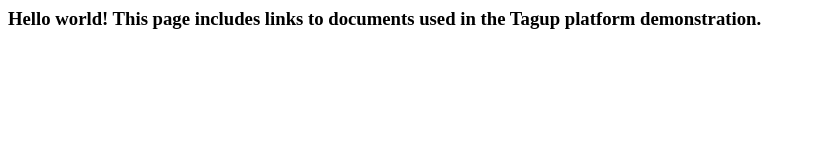
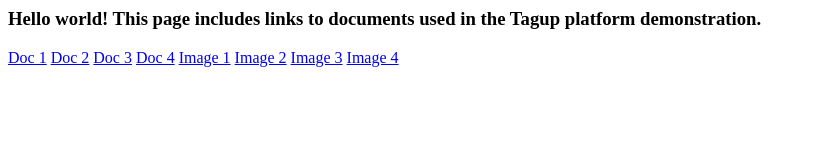
Before and after one commit to jtgarrity/demo-library, a plain HTML site: page index.html in a window 1280 px wide. Shown: the whole page, without its empty margins (0-816 px from the left). Drawn offline with Linux system fonts and the light colour scheme.

Commit message:
cleaning up

```diff
--- a/index.html
+++ b/index.html
@@ -1 +1,9 @@
 <h3>Hello world! This page includes links to documents used in the Tagup platform demonstration.</h3>
+<a href="docs/1.pdf">Doc 1</a>
+<a href="docs/2.pdf">Doc 2</a>
+<a href="docs/3.pdf">Doc 3</a>
+<a href="docs/4.pdf">Doc 4</a>
+<a href="images/1.jpg">Image 1</a>
+<a href="images/2.jpg">Image 2</a>
+<a href="images/3.jpg">Image 3</a>
+<a href="images/4.jpg">Image 4</a>
```
Also changed, not shown: images/1.jpg (renamed from 1.jpg), images/2.jpg (renamed from 2.jpg), images/3.jpg (renamed from 3.jpg), images/4.jpg (renamed from 4.jpg), 5 other files.
